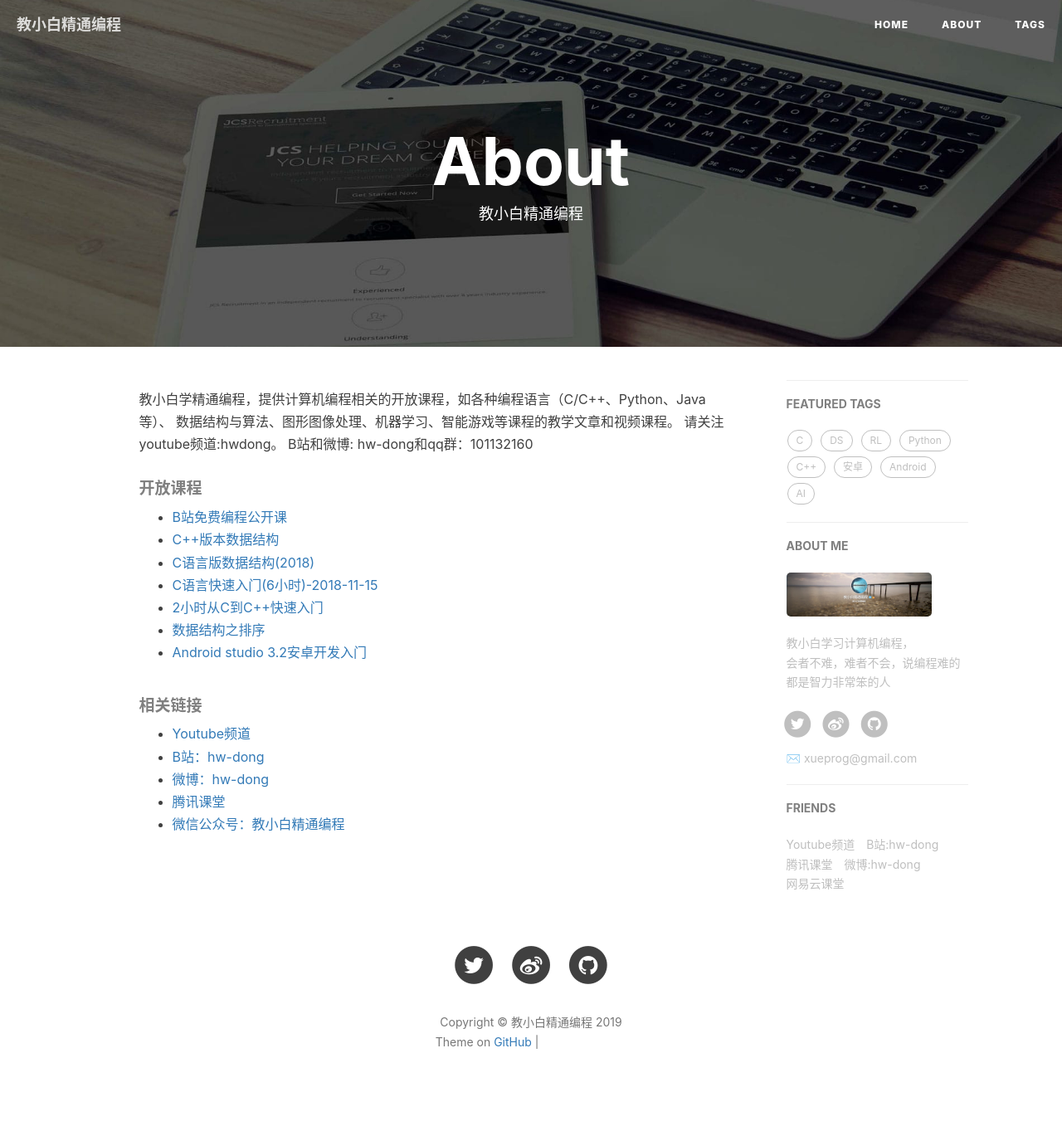
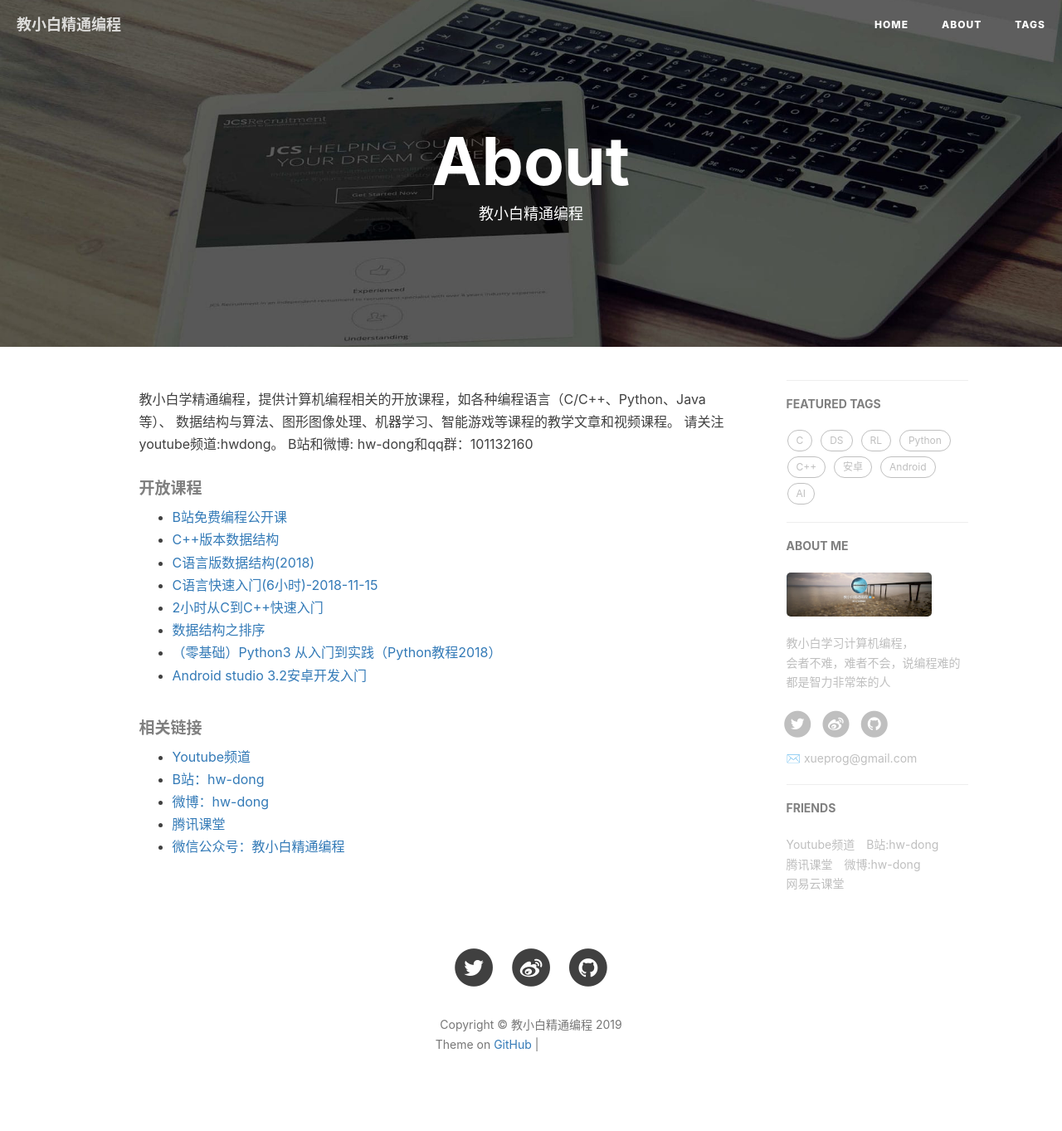
Before and after one commit to xuepro/xuepro.github.io, a Jekyll site: the page built from about.html, in a window 1280 px wide. Shown: the whole page at 83% size. Built offline with Jekyll 4.4.1, drawn with Linux system fonts in a browser that asks for light colours; nearby versions of some CDN libraries; comment, search, counter and statistics services are not loaded; grey boxes are pictures that could not be loaded.

Commit message:
Update about.html

```diff
--- a/about.html
+++ b/about.html
@@ -32,6 +32,7 @@ header-img: "img/post-bg-rwd.jpg"
 	<li><a href="https://www.bilibili.com/video/av40959422>从C到C++快速入门(2019版)</a></li>
 	<li><a href="https://www.bilibili.com/video/av41132733>数据结构之排序</a></li>
 	<li><a href="https://www.bilibili.com/video/av45425371>C++版和C语言版数据结构(2019)课程介绍</a></li>
+	<li><a href="https://www.bilibili.com/video/av34339182>（零基础）Python3 从入门到实践（Python教程2018）</a></li>
         <li><a href="https://ke.qq.com/course/288985?tuin=ac5537fd">Android studio 3.2安卓开发入门</a></li>
 
 
```
